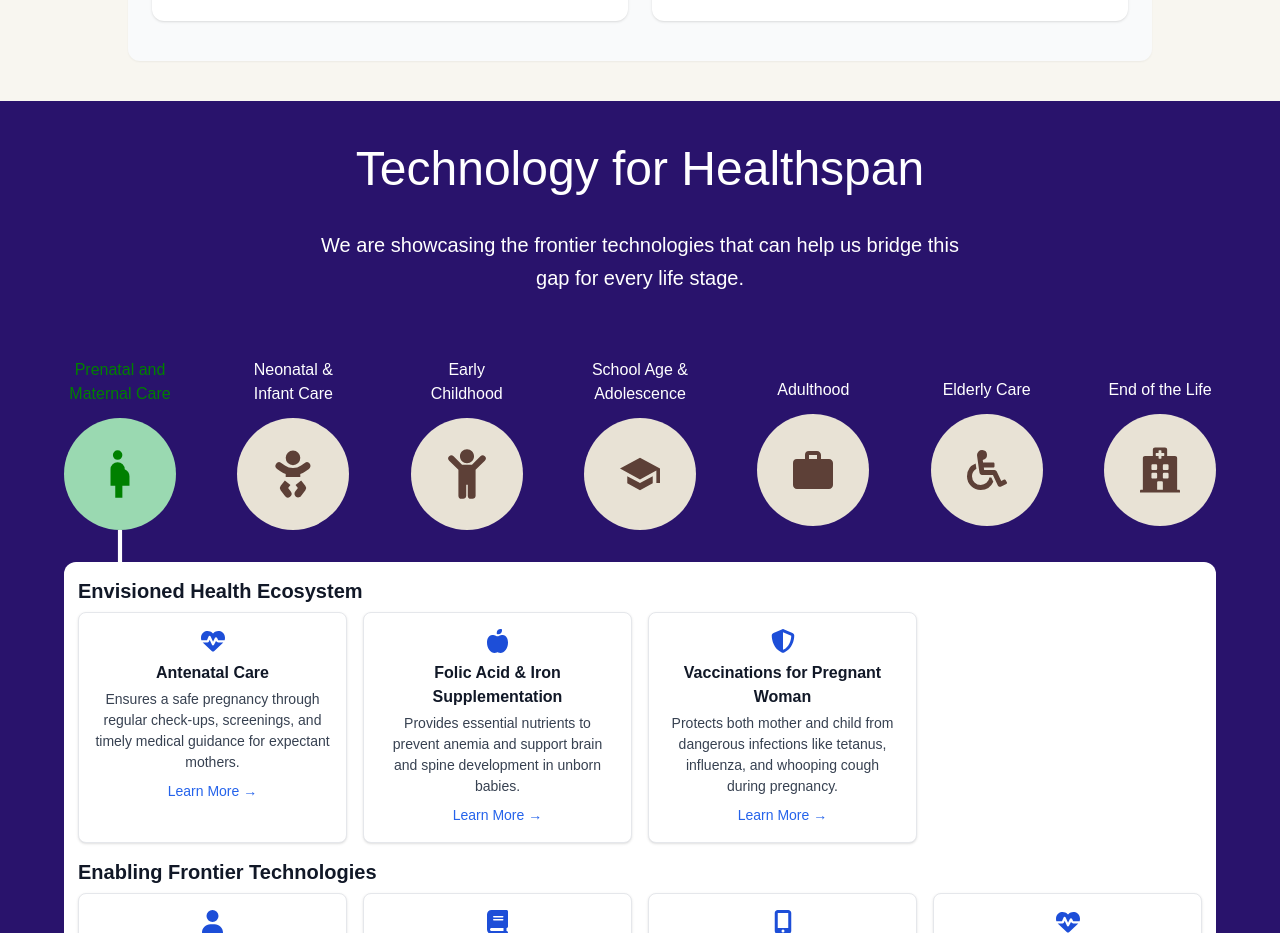
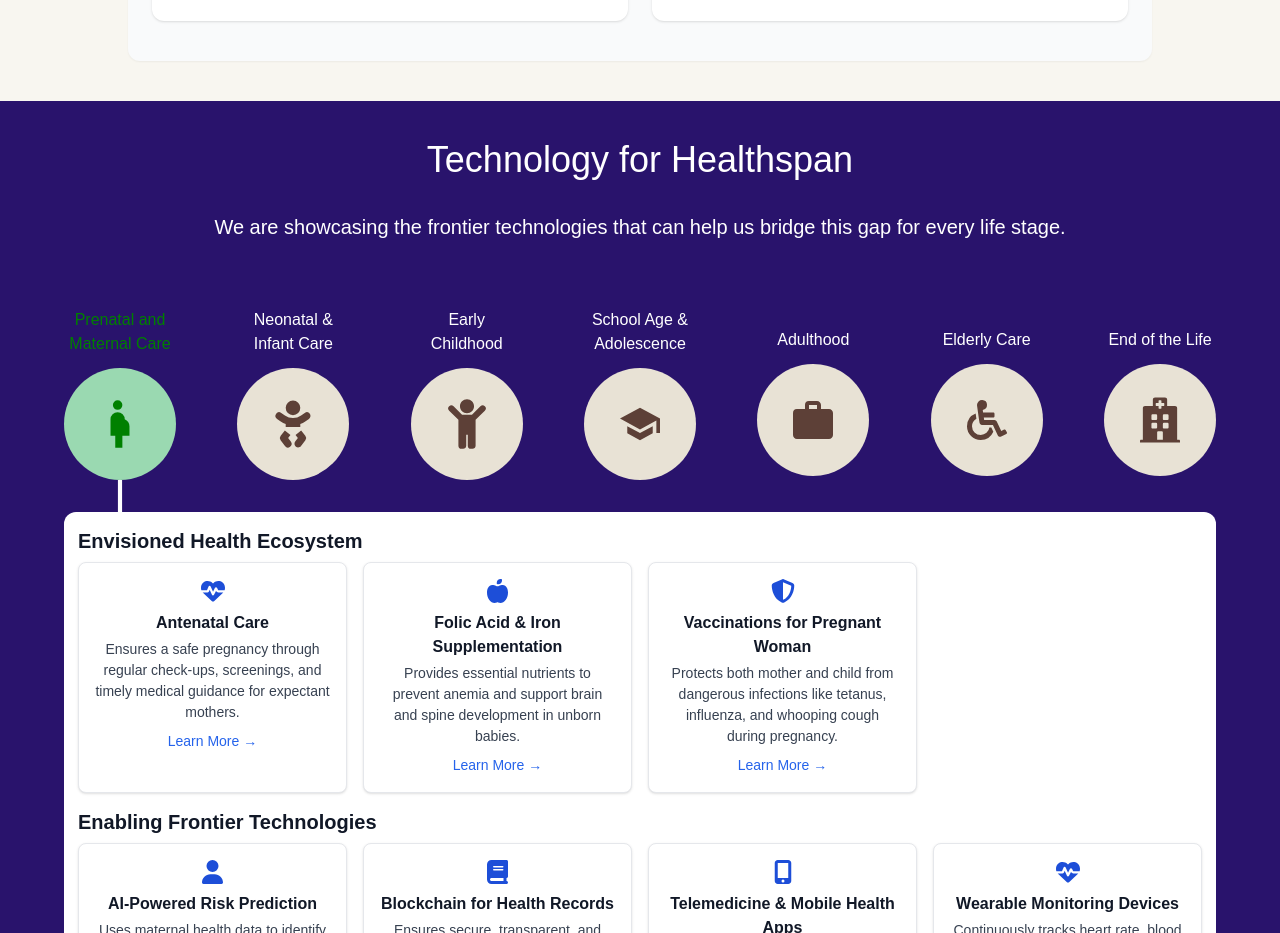
Before and after one commit to Balajinaga007/SwasthBharat123, a React (Vite) app: page / in a window 1280 px wide. Shown: the part 4520-5453 px from the top of the page. Built offline with nearby package versions, Linux system fonts and the light colour scheme.

Commit message:
code changed2

```diff
--- a/src/App.jsx
+++ b/src/App.jsx
@@ -370,10 +370,10 @@ const stageInfo=[
       <section className="w-full py-8 px-4 font-work-sans" style={{backgroundColor: '#29136C', fontFamily: 'Work Sans, sans-serif'}}>
       <section className="pt-0 pb-16 px-4 bg-ta-[#29136C] flex items-center justify-center">
         <div className="max-w-4xl mx-auto text-center">
-          <h2 className="text-4xl md:text-5xl font-light text-ta-white mb-6">
+          <h2 className="text-3xl md:text-4xl font-light text-ta-white mb-6">
             Technology for Healthspan
           </h2>
-          <p className="text-xl text-white max-w-2xl mx-auto font-light leading-relaxed">
+          <p className="text-xl text-white max-w-1xl mx-auto  leading-relaxed">
             We are showcasing the frontier technologies that can help us bridge this gap for every life stage.
           </p>
         </div>
```
